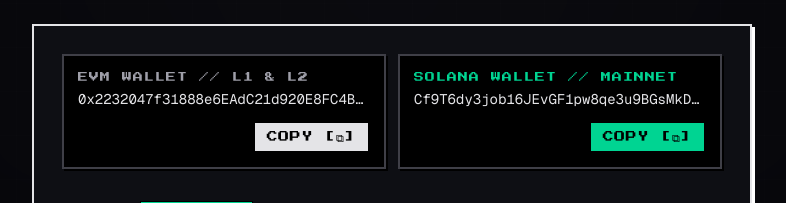
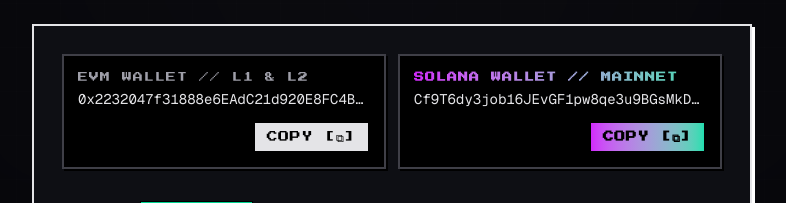
Before and after one commit to imlast999/social-page, a Next.js app: page /web3 in a window 1280 px wide. Shown: the part 261-464 px from the top of the page, without its empty margins (248-1034 px from the left). Built offline with nearby package versions, Linux system fonts and the light colour scheme.

Commit message:
style: apply gradient from #D128FB to #1FDEB0 to solana letters and glow

```diff
--- a/app/page.tsx
+++ b/app/page.tsx
@@ -98,8 +98,8 @@ const SOCIAL_ITEMS: SocialItem[] = [
     label: 'solana',
     isAction: true,
     walletAddress: 'Cf9T6dy3job16JEvGF1pw8qe3u9BGsMkDuXEc7XCwhCE',
-    brandColor: '#14F195',
-    glowColor: 'rgba(20, 241, 149, 0.4)',
+    brandColor: '#1FDEB0',
+    glowColor: 'rgba(209, 40, 251, 0.4)',
   },
   {
     id: 'tggc',
@@ -140,6 +140,17 @@ const SCATTER_PRESETS = [
 
 function getScatterTransform(index: number) {
   return SCATTER_PRESETS[index % SCATTER_PRESETS.length]
+}
+
+function getSolanaColor(index: number, total: number) {
+  // Gradient from #D128FB (209, 40, 251) to #1FDEB0 (31, 222, 176)
+  const start = [209, 40, 251]
+  const end = [31, 222, 176]
+  const t = total > 1 ? index / (total - 1) : 0
+  const r = Math.round(start[0] + (end[0] - start[0]) * t)
+  const g = Math.round(start[1] + (end[1] - start[1]) * t)
+  const b = Math.round(start[2] + (end[2] - start[2]) * t)
+  return `rgb(${r}, ${g}, ${b})`
 }
 
 interface ItemPos {
@@ -786,6 +797,8 @@ export default function SocialLinksMatrix() {
                     background:
                       item.id === 'tiktok'
                         ? 'radial-gradient(ellipse at center, rgba(37, 244, 238, 0.3) 0%, rgba(254, 44, 85, 0.3) 60%, transparent 80%)'
+                        : item.id === 'solana'
+                        ? 'radial-gradient(ellipse at center, rgba(209, 40, 251, 0.35) 0%, rgba(31, 222, 176, 0.35) 60%, transparent 80%)'
                         : `radial-gradient(circle, ${item.glowColor} 0%, transparent 70%)`,
                   }}
                 />
@@ -806,6 +819,8 @@ export default function SocialLinksMatrix() {
                         i < 3
                           ? 'group-hover:text-[#25F4EE]'
                           : 'group-hover:text-[#FE2C55]'
+                    } else if (item.id === 'solana') {
+                      hoverColor = 'group-hover:text-[var(--solana-char-color)]'
                     }
                     return (
                       <span key={i} className="scatter-outer inline-block">
@@ -815,6 +830,11 @@ export default function SocialLinksMatrix() {
                               'inline-block transition-colors duration-200',
                               hoverColor
                             )}
+                            style={
+                              item.id === 'solana'
+                                ? ({ '--solana-char-color': getSolanaColor(i, letters.length) } as React.CSSProperties)
+                                : undefined
+                            }
                           >
                             {char === ' ' ? '\u00A0' : char}
                           </span>
--- a/app/web3/page.tsx
+++ b/app/web3/page.tsx
@@ -212,7 +212,7 @@ export default function Web3Page() {
             {/* Solana Wallet */}
             <div className="p-3.5 bg-black border-2 border-zinc-700 flex flex-col justify-between gap-3 pixel-shadow-sm">
               <div className="space-y-1 min-w-0">
-                <span className="text-[10px] font-pixel text-emerald-400 uppercase tracking-widest block">
+                <span className="text-[10px] font-pixel bg-gradient-to-r from-[#D128FB] to-[#1FDEB0] bg-clip-text text-transparent uppercase tracking-widest block font-bold">
                   SOLANA WALLET // MAINNET
                 </span>
                 <span className="text-xs sm:text-sm font-mono text-zinc-200 truncate block select-all">
@@ -226,7 +226,7 @@ export default function Web3Page() {
                 className={`px-3 py-1.5 border-2 border-black font-pixel text-[11px] tracking-wider pixel-button transition-all cursor-pointer self-start sm:self-end ${
                   copiedSol
                     ? 'bg-emerald-400 text-black font-bold'
-                    : 'bg-emerald-400 text-black hover:bg-emerald-300'
+                    : 'bg-gradient-to-r from-[#D128FB] to-[#1FDEB0] text-black font-bold hover:brightness-110'
                 }`}
               >
                 {copiedSol ? 'COPIED! ✓' : 'COPY [⧉]'}
```
